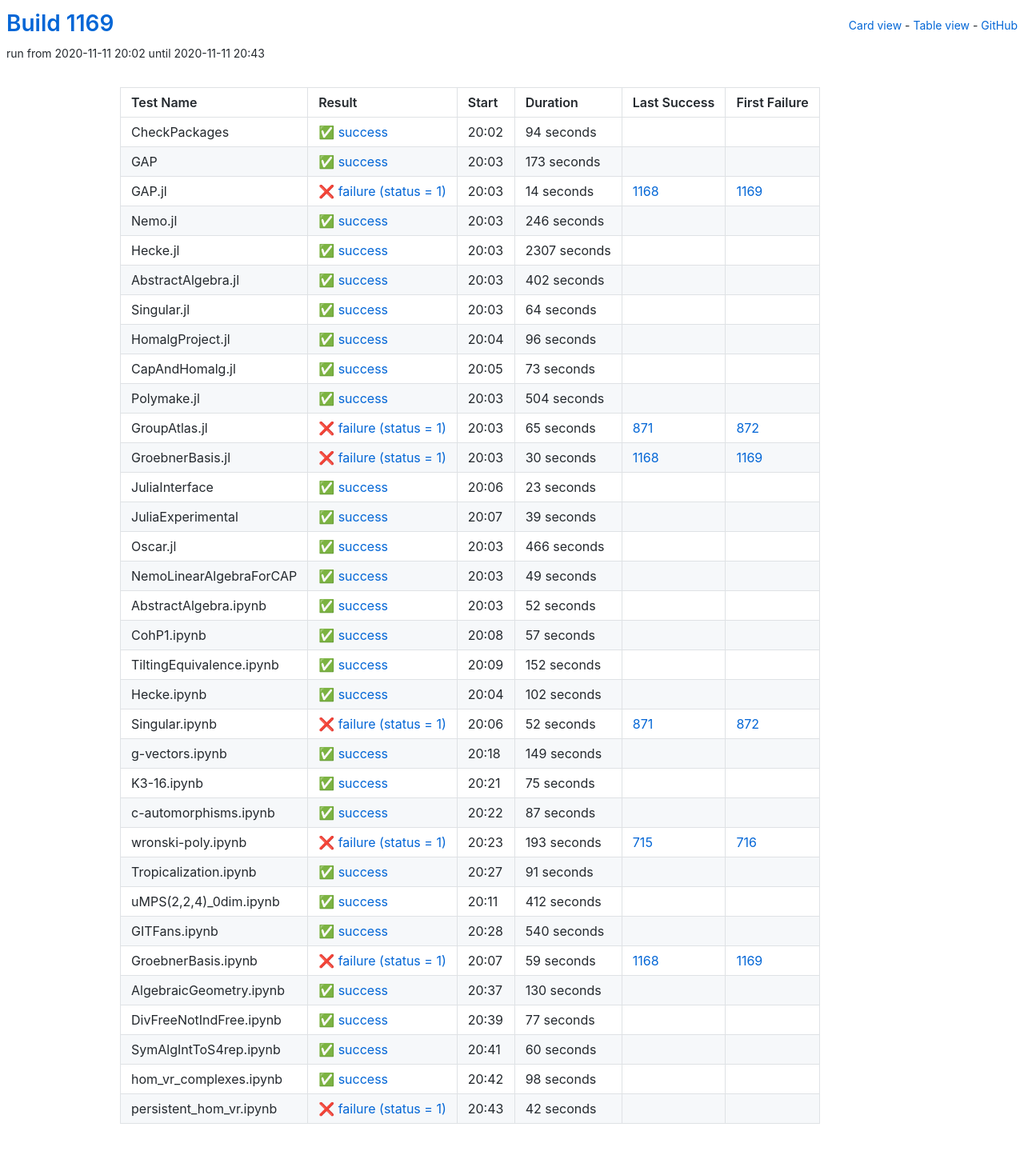
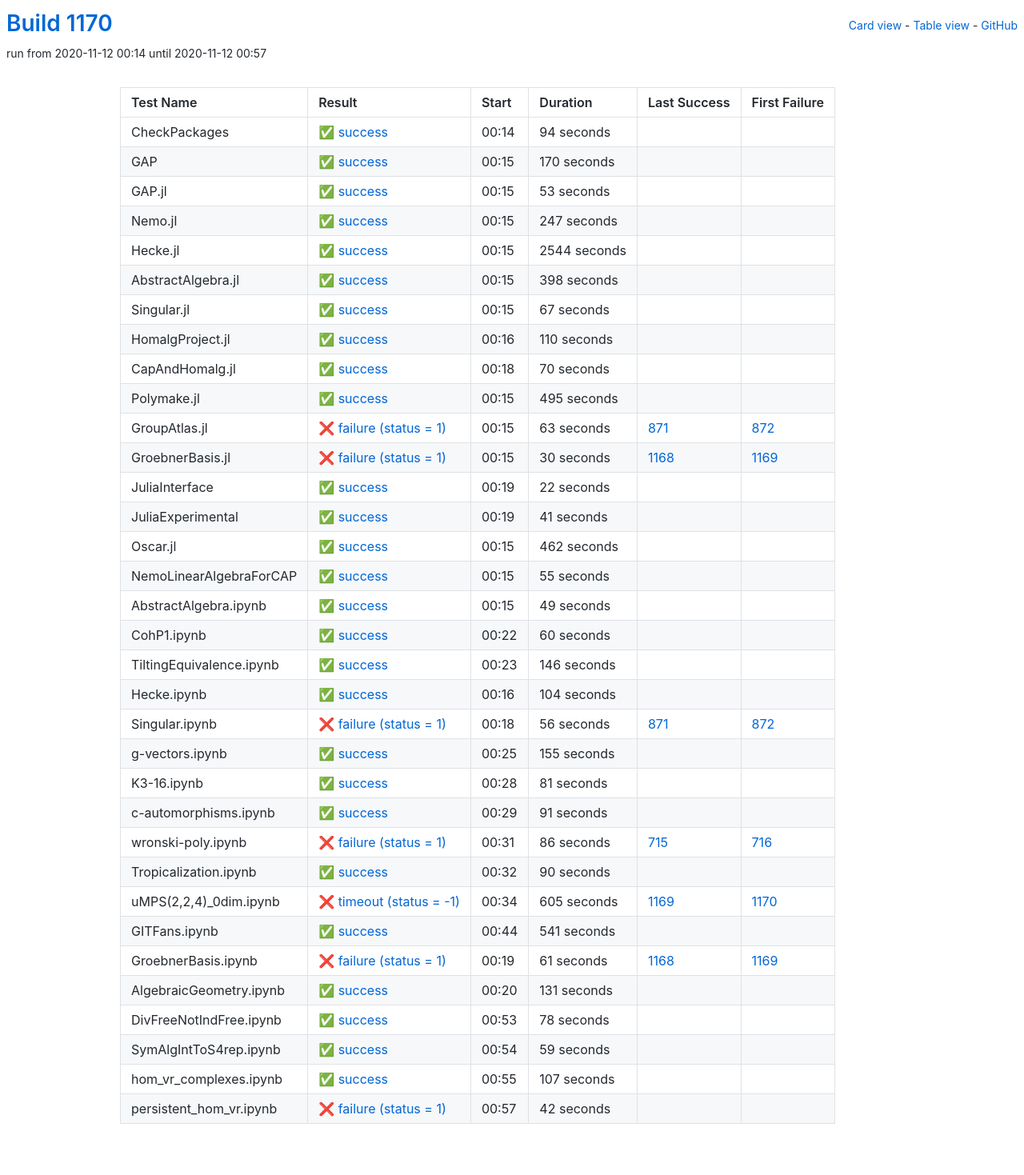
Before and after one commit to oscar-system/oscar-ci-status-stable, a Jekyll site: the page built from table.html, in a window 1280 px wide. Shown: the whole page at 80% size. Built offline with Jekyll 4.4.1, drawn with Linux system fonts in a browser that asks for light colours.

Commit message:
Build #1170

```diff
--- a/_data/ci.yml
+++ b/_data/ci.yml
@@ -1,6 +1,6 @@
 ---
-build: 1169
-build_url: https://oscarci.mathematik.uni-kl.de/job/oscar-stable/1169/
+build: 1170
+build_url: https://oscarci.mathematik.uni-kl.de/job/oscar-stable/1170/
 job: oscar-stable
 organization: oscar-system
 repo: oscar-ci-status-stable
@@ -8,8 +8,8 @@ repourl: https://github.com/oscar-system/oscar-ci-status-stable
 tests:
 - name: CheckPackages
   id: checkpackages
-  log: https://oscarci.mathematik.uni-kl.de/job/oscar-stable/1169/artifact/logs/build-1169/CheckPackages.log
-  start: 2020-11-11 20:02
+  log: https://oscarci.mathematik.uni-kl.de/job/oscar-stable/1170/artifact/logs/build-1170/CheckPackages.log
+  start: 2020-11-12 00:14
   success: true
   exitcode: 0
   status: success
@@ -20,128 +20,128 @@ tests:
   first_failure_url:
 - name: GAP
   id: gap
-  log: https://oscarci.mathematik.uni-kl.de/job/oscar-stable/1169/artifact/logs/build-1169/GAP.log
-  start: 2020-11-11 20:03
+  log: https://oscarci.mathematik.uni-kl.de/job/oscar-stable/1170/artifact/logs/build-1170/GAP.log
+  start: 2020-11-12 00:15
   success: true
   exitcode: 0
   status: success
-  duration: 173
+  duration: 170
   last_success: false
   last_success_url:
   first_failure: false
   first_failure_url:
 - name: GAP.jl
   id: gap-jl
-  log: https://oscarci.mathematik.uni-kl.de/job/oscar-stable/1169/artifact/logs/build-1169/GAP.jl.log
-  start: 2020-11-11 20:03
-  success: false
-  exitcode: 1
-  status: failure
-  duration: 14
-  last_success: 1168
-  last_success_url: https://oscarci.mathematik.uni-kl.de/job/oscar-stable/1168/
-  first_failure: 1169
-  first_failure_url: https://oscarci.mathematik.uni-kl.de/job/oscar-stable/1169/
-- name: Nemo.jl
-  id: nemo-jl
-  log: https://oscarci.mathematik.uni-kl.de/job/oscar-stable/1169/artifact/logs/build-1169/Nemo.jl.log
-  start: 2020-11-11 20:03
+  log: https://oscarci.mathematik.uni-kl.de/job/oscar-stable/1170/artifact/logs/build-1170/GAP.jl.log
+  start: 2020-11-12 00:15
   success: true
   exitcode: 0
   status: success
-  duration: 246
+  duration: 53
+  last_success: false
+  last_success_url:
+  first_failure: false
+  first_failure_url:
+- name: Nemo.jl
+  id: nemo-jl
+  log: https://oscarci.mathematik.uni-kl.de/job/oscar-stable/1170/artifact/logs/build-1170/Nemo.jl.log
+  start: 2020-11-12 00:15
+  success: true
+  exitcode: 0
+  status: success
+  duration: 247
   last_success: false
   last_success_url:
   first_failure: false
   first_failure_url:
 - name: Hecke.jl
   id: hecke-jl
-  log: https://oscarci.mathematik.uni-kl.de/job/oscar-stable/1169/artifact/logs/build-1169/Hecke.jl.log
-  start: 2020-11-11 20:03
+  log: https://oscarci.mathematik.uni-kl.de/job/oscar-stable/1170/artifact/logs/build-1170/Hecke.jl.log
+  start: 2020-11-12 00:15
   success: true
   exitcode: 0
   status: success
-  duration: 2307
+  duration: 2544
   last_success: false
   last_success_url:
   first_failure: false
   first_failure_url:
 - name: AbstractAlgebra.jl
   id: abstractalgebra-jl
-  log: https://oscarci.mathematik.uni-kl.de/job/oscar-stable/1169/artifact/logs/build-1169/AbstractAlgebra.jl.log
-  start: 2020-11-11 20:03
+  log: https://oscarci.mathematik.uni-kl.de/job/oscar-stable/1170/artifact/logs/build-1170/AbstractAlgebra.jl.log
+  start: 2020-11-12 00:15
   success: true
   exitcode: 0
   status: success
-  duration: 402
+  duration: 398
   last_success: false
   last_success_url:
   first_failure: false
   first_failure_url:
 - name: Singular.jl
   id: singular-jl
-  log: https://oscarci.mathematik.uni-kl.de/job/oscar-stable/1169/artifact/logs/build-1169/Singular.jl.log
-  start: 2020-11-11 20:03
+  log: https://oscarci.mathematik.uni-kl.de/job/oscar-stable/1170/artifact/logs/build-1170/Singular.jl.log
+  start: 2020-11-12 00:15
   success: true
   exitcode: 0
   status: success
-  duration: 64
+  duration: 67
   last_success: false
   last_success_url:
   first_failure: false
   first_failure_url:
 - name: HomalgProject.jl
   id: homalgproject-jl
-  log: https://oscarci.mathematik.uni-kl.de/job/oscar-stable/1169/artifact/logs/build-1169/HomalgProject.jl.log
-  start: 2020-11-11 20:04
+  log: https://oscarci.mathematik.uni-kl.de/job/oscar-stable/1170/artifact/logs/build-1170/HomalgProject.jl.log
+  start: 2020-11-12 00:16
   success: true
   exitcode: 0
   status: success
-  duration: 96
+  duration: 110
   last_success: false
   last_success_url:
   first_failure: false
   first_failure_url:
 - name: CapAndHomalg.jl
   id: capandhomalg-jl
-  log: https://oscarci.mathematik.uni-kl.de/job/oscar-stable/1169/artifact/logs/build-1169/CapAndHomalg.jl.log
-  start: 2020-11-11 20:05
+  log: https://oscarci.mathematik.uni-kl.de/job/oscar-stable/1170/artifact/logs/build-1170/CapAndHomalg.jl.log
+  start: 2020-11-12 00:18
   success: true
   exitcode: 0
   status: success
-  duration: 73
+  duration: 70
   last_success: false
   last_success_url:
   first_failure: false
   first_failure_url:
 - name: Polymake.jl
   id: polymake-jl
-  log: https://oscarci.mathematik.uni-kl.de/job/oscar-stable/1169/artifact/logs/build-1169/Polymake.jl.log
-  start: 2020-11-11 20:03
+  log: https://oscarci.mathematik.uni-kl.de/job/oscar-stable/1170/artifact/logs/build-1170/Polymake.jl.log
+  start: 2020-11-12 00:15
   success: true
   exitcode: 0
   status: success
-  duration: 504
+  duration: 495
   last_success: false
   last_success_url:
   first_failure: false
   first_failure_url:
 - name: GroupAtlas.jl
   id: groupatlas-jl
-  log: https://oscarci.mathematik.uni-kl.de/job/oscar-stable/1169/artifact/logs/build-1169/GroupAtlas.jl.log
-  start: 2020-11-11 20:03
+  log: https://oscarci.mathematik.uni-kl.de/job/oscar-stable/1170/artifact/logs/build-1170/GroupAtlas.jl.log
+  start: 2020-11-12 00:15
   success: false
   exitcode: 1
   status: failure
-  duration: 65
+  duration: 63
   last_success: 871
   last_success_url: https://oscarci.mathematik.uni-kl.de/job/oscar-stable/871/
   first_failure: 872
   first_failure_url: https://oscarci.mathematik.uni-kl.de/job/oscar-stable/872/
 - name: GroebnerBasis.jl
   id: groebnerbasis-jl
-  log: https://oscarci.mathematik.uni-kl.de/job/oscar-stable/1169/artifact/logs/build-1169/GroebnerBasis.jl.log
-  start: 2020-11-11 20:03
+  log: https://oscarci.mathematik.uni-kl.de/job/oscar-stable/1170/artifact/logs/build-1170/GroebnerBasis.jl.log
+  start: 2020-11-12 00:15
   success: false
   exitcode: 1
   status: failure
@@ -152,44 +152,56 @@ tests:
   first_failure_url: https://oscarci.mathematik.uni-kl.de/job/oscar-stable/1169/
 - name: JuliaInterface
   id: juliainterface
-  log: https://oscarci.mathematik.uni-kl.de/job/oscar-stable/1169/artifact/logs/build-1169/JuliaInterface.log
-  start: 2020-11-11 20:06
+  log: https://oscarci.mathematik.uni-kl.de/job/oscar-stable/1170/artifact/logs/build-1170/JuliaInterface.log
+  start: 2020-11-12 00:19
   success: true
   exitcode: 0
   status: success
-  duration: 23
+  duration: 22
   last_success: false
   last_success_url:
   first_failure: false
   first_failure_url:
 - name: JuliaExperimental
   id: juliaexperimental
-  log: https://oscarci.mathematik.uni-kl.de/job/oscar-stable/1169/artifact/logs/build-1169/JuliaExperimental.log
-  start: 2020-11-11 20:07
+  log: https://oscarci.mathematik.uni-kl.de/job/oscar-stable/1170/artifact/logs/build-1170/JuliaExperimental.log
+  start: 2020-11-12 00:19
   success: true
   exitcode: 0
   status: success
-  duration: 39
+  duration: 41
   last_success: false
   last_success_url:
   first_failure: false
   first_failure_url:
 - name: Oscar.jl
   id: oscar-jl
-  log: https://oscarci.mathematik.uni-kl.de/job/oscar-stable/1169/artifact/logs/build-1169/Oscar.jl.log
-  start: 2020-11-11 20:03
+  log: https://oscarci.mathematik.uni-kl.de/job/oscar-stable/1170/artifact/logs/build-1170/Oscar.jl.log
+  start: 2020-11-12 00:15
   success: true
   exitcode: 0
   status: success
-  duration: 466
+  duration: 462
   last_success: false
   last_success_url:
   first_failure: false
   first_failure_url:
 - name: NemoLinearAlgebraForCAP
   id: nemolinearalgebraforcap
-  log: https://oscarci.mathematik.uni-kl.de/job/oscar-stable/1169/artifact/logs/build-1169/NemoLinearAlgebraForCAP.log
-  start: 2020-11-11 20:03
+  log: https://oscarci.mathematik.uni-kl.de/job/oscar-stable/1170/artifact/logs/build-1170/NemoLinearAlgebraForCAP.log
+  start: 2020-11-12 00:15
+  success: true
+  exitcode: 0
+  status: success
+  duration: 55
+  last_success: false
+  last_success_url:
+  first_failure: false
+  first_failure_url:
+- name: AbstractAlgebra.ipynb
+  id: abstractalgebra-ipynb
+  log: https://oscarci.mathematik.uni-kl.de/job/oscar-stable/1170/artifact/logs/build-1170/AbstractAlgebra.ipynb.log
+  start: 2020-11-12 00:15
   success: true
   exitcode: 0
   status: success
@@ -198,118 +210,82 @@ tests:
   last_success_url:
   first_failure: false
   first_failure_url:
-- name: AbstractAlgebra.ipynb
-  id: abstractalgebra-ipynb
-  log: https://oscarci.mathematik.uni-kl.de/job/oscar-stable/1169/artifact/logs/build-1169/AbstractAlgebra.ipynb.log
-  start: 2020-11-11 20:03
+- name: CohP1.ipynb
+  id: cohp1-ipynb
+  log: https://oscarci.mathematik.uni-kl.de/job/oscar-stable/1170/artifact/logs/build-1170/CohP1.ipynb.log
+  start: 2020-11-12 00:22
   success: true
   exitcode: 0
   status: success
-  duration: 52
-  last_success: false
-  last_success_url:
-  first_failure: false
-  first_failure_url:
-- name: CohP1.ipynb
-  id: cohp1-ipynb
-  log: https://oscarci.mathematik.uni-kl.de/job/oscar-stable/1169/artifact/logs/build-1169/CohP1.ipynb.log
-  start: 2020-11-11 20:08
-  success: true
-  exitcode: 0
-  status: success
-  duration: 57
+  duration: 60
   last_success: false
   last_success_url:
   first_failure: false
   first_failure_url:
 - name: TiltingEquivalence.ipynb
   id: tiltingequivalence-ipynb
-  log: https://oscarci.mathematik.uni-kl.de/job/oscar-stable/1169/artifact/logs/build-1169/TiltingEquivalence.ipynb.log
-  start: 2020-11-11 20:09
+  log: https://oscarci.mathematik.uni-kl.de/job/oscar-stable/1170/artifact/logs/build-1170/TiltingEquivalence.ipynb.log
+  start: 2020-11-12 00:23
   success: true
   exitcode: 0
   status: success
-  duration: 152
+  duration: 146
   last_success: false
   last_success_url:
   first_failure: false
   first_failure_url:
 - name: Hecke.ipynb
   id: hecke-ipynb
-  log: https://oscarci.mathematik.uni-kl.de/job/oscar-stable/1169/artifact/logs/build-1169/Hecke.ipynb.log
-  start: 2020-11-11 20:04
+  log: https://oscarci.mathematik.uni-kl.de/job/oscar-stable/1170/artifact/logs/build-1170/Hecke.ipynb.log
+  start: 2020-11-12 00:16
   success: true
   exitcode: 0
   status: success
-  duration: 102
+  duration: 104
   last_success: false
   last_success_url:
   first_failure: false
   first_failure_url:
 - name: Singular.ipynb
   id: singular-ipynb
-  log: https://oscarci.mathematik.uni-kl.de/job/oscar-stable/1169/artifact/logs/build-1169/Singular.ipynb.log
-  start: 2020-11-11 20:06
+  log: https://oscarci.mathematik.uni-kl.de/job/oscar-stable/1170/artifact/logs/build-1170/Singular.ipynb.log
+  start: 2020-11-12 00:18
   success: false
   exitcode: 1
   status: failure
-  duration: 52
+  duration: 56
   last_success: 871
   last_success_url: https://oscarci.mathematik.uni-kl.de/job/oscar-stable/871/
   first_failure: 872
   first_failure_url: https://oscarci.mathematik.uni-kl.de/job/oscar-stable/872/
 - name: g-vectors.ipynb
   id: g-vectors-ipynb
-  log: https://oscarci.mathematik.uni-kl.de/job/oscar-stable/1169/artifact/logs/build-1169/g-vectors.ipynb.log
-  start: 2020-11-11 20:18
+  log: https://oscarci.mathematik.uni-kl.de/job/oscar-stable/1170/artifact/logs/build-1170/g-vectors.ipynb.log
+  start: 2020-11-12 00:25
   success: true
   exitcode: 0
   status: success
-  duration: 149
+  duration: 155
   last_success: false
   last_success_url:
   first_failure: false
   first_failure_url:
 - name: K3-16.ipynb
   id: k3-16-ipynb
-  log: https://oscarci.mathematik.uni-kl.de/job/oscar-stable/1169/artifact/logs/build-1169/K3-16.ipynb.log
-  start: 2020-11-11 20:21
+  log: https://oscarci.mathematik.uni-kl.de/job/oscar-stable/1170/artifact/logs/build-1170/K3-16.ipynb.log
+  start: 2020-11-12 00:28
   success: true
   exitcode: 0
   status: success
-  duration: 75
+  duration: 81
   last_success: false
   last_success_url:
   first_failure: false
   first_failure_url:
 - name: c-automorphisms.ipynb
   id: c-automorphisms-ipynb
-  log: https://oscarci.mathematik.uni-kl.de/job/oscar-stable/1169/artifact/logs/build-1169/c-automorphisms.ipynb.log
-  start: 2020-11-11 20:22
-  success: true
-  exitcode: 0
-  status: success
-  duration: 87
-  last_success: false
-  last_success_url:
-  first_failure: false
-  first_failure_url:
-- name: wronski-poly.ipynb
-  id: wronski-poly-ipynb
-  log: https://oscarci.mathematik.uni-kl.de/job/oscar-stable/1169/artifact/logs/build-1169/wronski-poly.ipynb.log
-  start: 2020-11-11 20:23
-  success: false
-  exitcode: 1
-  status: failure
-  duration: 193
-  last_success: 715
-  last_success_url: https://oscarci.mathematik.uni-kl.de/job/oscar-stable/715/
-  first_failure: 716
-  first_failure_url: https://oscarci.mathematik.uni-kl.de/job/oscar-stable/716/
-- name: Tropicalization.ipynb
-  id: tropicalization-ipynb
-  log: https://oscarci.mathematik.uni-kl.de/job/oscar-stable/1169/artifact/logs/build-1169/Tropicalization.ipynb.log
-  start: 2020-11-11 20:27
+  log: https://oscarci.mathematik.uni-kl.de/job/oscar-stable/1170/artifact/logs/build-1170/c-automorphisms.ipynb.log
+  start: 2020-11-12 00:29
   success: true
   exitcode: 0
   status: success
@@ -318,94 +294,118 @@ tests:
   last_success_url:
   first_failure: false
   first_failure_url:
-- name: uMPS(2,2,4)_0dim.ipynb
-  id: umps-2-2-4-0dim-ipynb
-  log: https://oscarci.mathematik.uni-kl.de/job/oscar-stable/1169/artifact/logs/build-1169/uMPS-2-2-4-_0dim.ipynb.log
-  start: 2020-11-11 20:11
+- name: wronski-poly.ipynb
+  id: wronski-poly-ipynb
+  log: https://oscarci.mathematik.uni-kl.de/job/oscar-stable/1170/artifact/logs/build-1170/wronski-poly.ipynb.log
+  start: 2020-11-12 00:31
+  success: false
+  exitcode: 1
+  status: failure
+  duration: 86
+  last_success: 715
+  last_success_url: https://oscarci.mathematik.uni-kl.de/job/oscar-stable/715/
+  first_failure: 716
+  first_failure_url: https://oscarci.mathematik.uni-kl.de/job/oscar-stable/716/
+- name: Tropicalization.ipynb
+  id: tropicalization-ipynb
+  log: https://oscarci.mathematik.uni-kl.de/job/oscar-stable/1170/artifact/logs/build-1170/Tropicalization.ipynb.log
+  start: 2020-11-12 00:32
   success: true
   exitcode: 0
   status: success
-  duration: 412
+  duration: 90
   last_success: false
   last_success_url:
   first_failure: false
   first_failure_url:
+- name: uMPS(2,2,4)_0dim.ipynb
+  id: umps-2-2-4-0dim-ipynb
+  log: https://oscarci.mathematik.uni-kl.de/job/oscar-stable/1170/artifact/logs/build-1170/uMPS-2-2-4-_0dim.ipynb.log
+  start: 2020-11-12 00:34
+  success: false
+  exitcode: -1
+  status: timeout
+  duration: 605
+  last_success: 1169
+  last_success_url: https://oscarci.mathematik.uni-kl.de/job/oscar-stable/1169/
+  first_failure: 1170
+  first_failure_url: https://oscarci.mathematik.uni-kl.de/job/oscar-stable/1170/
 - name: GITFans.ipynb
   id: gitfans-ipynb
-  log: https://oscarci.mathematik.uni-kl.de/job/oscar-stable/1169/artifact/logs/build-1169/GITFans.ipynb.log
-  start: 2020-11-11 20:28
+  log: https://oscarci.mathematik.uni-kl.de/job/oscar-stable/1170/artifact/logs/build-1170/GITFans.ipynb.log
+  start: 2020-11-12 00:44
   success: true
   exitcode: 0
   status: success
-  duration: 540
+  duration: 541
   last_success: false
   last_success_url:
   first_failure: false
   first_failure_url:
 - name: GroebnerBasis.ipynb
   id: groebnerbasis-ipynb
-  log: https://oscarci.mathematik.uni-kl.de/job/oscar-stable/1169/artifact/logs/build-1169/GroebnerBasis.ipynb.log
-  start: 2020-11-11 20:07
+  log: https://oscarci.mathematik.uni-kl.de/job/oscar-stable/1170/artifact/logs/build-1170/GroebnerBasis.ipynb.log
+  start: 2020-11-12 00:19
   success: false
   exitcode: 1
   status: failure
-  duration: 59
+  duration: 61
   last_success: 1168
   last_success_url: https://oscarci.mathematik.uni-kl.de/job/oscar-stable/1168/
   first_failure: 1169
   first_failure_url: https://oscarci.mathematik.uni-kl.de/job/oscar-stable/1169/
 - name: AlgebraicGeometry.ipynb
   id: algebraicgeometry-ipynb
-  log: https://oscarci.mathematik.uni-kl.de/job/oscar-stable/1169/artifact/logs/build-1169/AlgebraicGeometry.ipynb.log
-  start: 2020-11-11 20:37
+  log: https://oscarci.mathematik.uni-kl.de/job/oscar-stable/1170/artifact/logs/build-1170/AlgebraicGeometry.ipynb.log
+  start: 2020-11-12 00:20
   success: true
   exitcode: 0
   status: success
-  duration: 130
+  duration: 131
   last_success: false
   last_success_url:
   first_failure: false
   first_failure_url:
 - name: DivFreeNotIndFree.ipynb
   id: divfreenotindfree-ipynb
-  log: https://oscarci.mathematik.uni-kl.de/job/oscar-stable/1169/artifact/logs/build-1169/DivFreeNotIndFree.ipynb.log
-  start: 2020-11-11 20:39
+  log: https://oscarci.mathematik.uni-kl.de/job/oscar-stable/1170/artifact/logs/build-1170/DivFreeNotIndFree.ipynb.log
+  start: 2020-11-12 00:53
   success: true
   exitcode: 0
   status: success
-  duration: 77
+  duration: 78
   last_success: false
   last_success_url:
   first_failure: false
   first_failure_url:
 - name: SymAlgIntToS4rep.ipynb
   id: symalginttos4rep-ipynb
-  log: https://oscarci.mathematik.uni-kl.de/job/oscar-stable/1169/artifact/logs/build-1169/SymAlgIntToS4rep.ipynb.log
-  start: 2020-11-11 20:41
+  log: https://oscarci.mathematik.uni-kl.de/job/oscar-stable/1170/artifact/logs/build-1170/SymAlgIntToS4rep.ipynb.log
+  start: 2020-11-12 00:54
   success: true
   exitcode: 0
   status: success
-  duration: 60
+  duration: 59
   last_success: false
   last_success_url:
   first_failure: false
   first_failure_url:
 - name: hom_vr_complexes.ipynb
   id: hom-vr-complexes-ipynb
-  log: https://oscarci.mathematik.uni-kl.de/job/oscar-stable/1169/artifact/logs/build-1169/hom_vr_complexes.ipynb.log
-  start: 2020-11-11 20:42
+  log: https://oscarci.mathematik.uni-kl.de/job/oscar-stable/1170/artifact/logs/build-1170/hom_vr_complexes.ipynb.log
+  start: 2020-11-12 00:55
   success: true
   exitcode: 0
   status: success
-  duration: 98
+  duration: 107
   last_success: false
   last_success_url:
   first_failure: false
   first_failure_url:
 - name: persistent_hom_vr.ipynb
   id: persistent-hom-vr-ipynb
-  log: https://oscarci.mathematik.uni-kl.de/job/oscar-stable/1169/artifact/logs/build-1169/persistent_hom_vr.ipynb.log
-  start: 2020-11-11 20:43
+  log: https://oscarci.mathematik.uni-kl.de/job/oscar-stable/1170/artifact/logs/build-1170/persistent_hom_vr.ipynb.log
+  start: 2020-11-12 00:57
   success: false
   exitcode: 1
   status: failure
```
Also changed, not shown: README.md.
